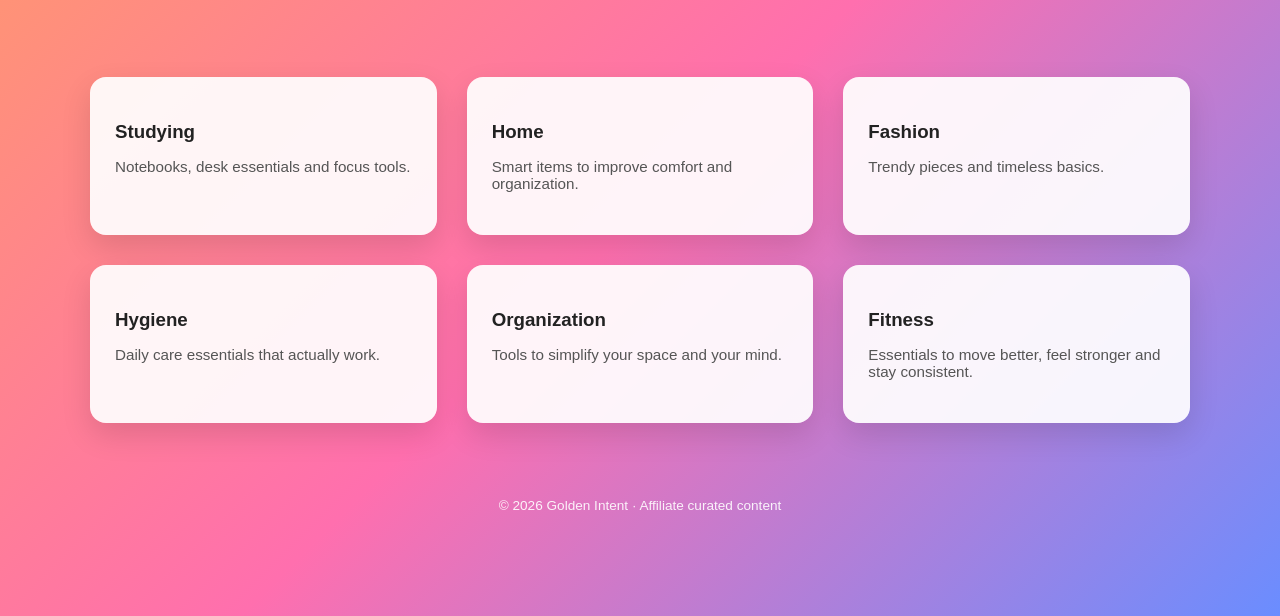
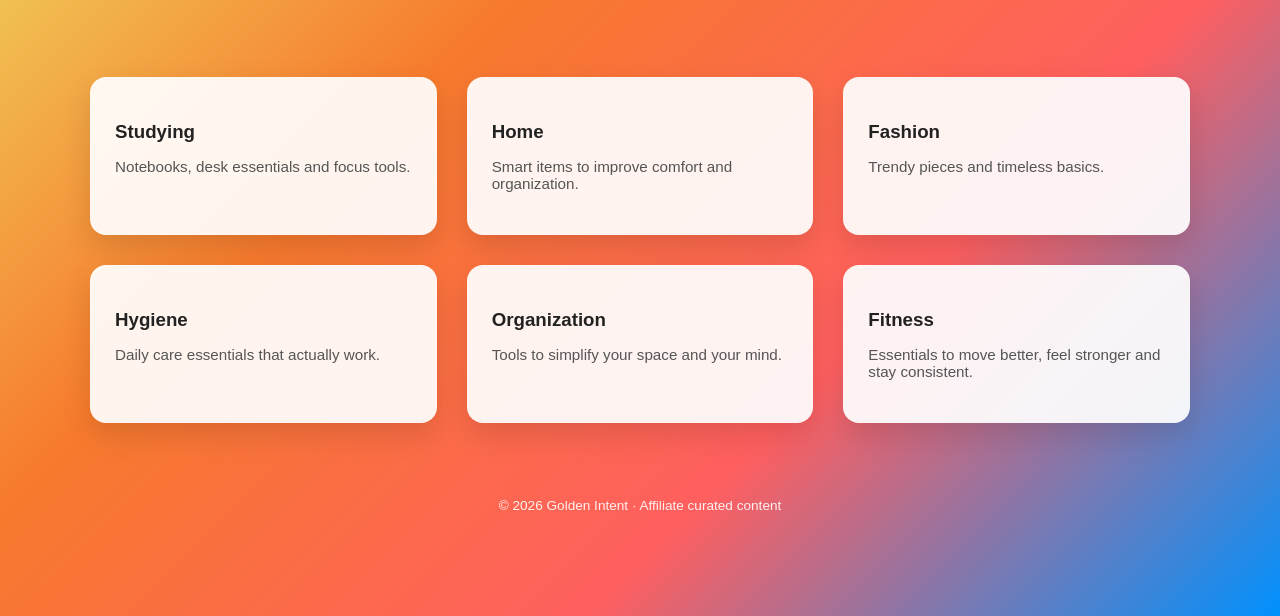
Before and after one commit to datapoint8/GoldenIntent, a plain HTML site: page index.html in a window 1280 px wide. Shown: the part 184-800 px from the top of the page. Drawn offline with Linux system fonts and the light colour scheme.

Commit message:
Update index.html

```diff
--- a/index.html
+++ b/index.html
@@ -9,7 +9,7 @@
     body {
       margin: 0;
       font-family: Arial, sans-serif;
-      background: linear-gradient(135deg, #ff9a6b, #ff6fae, #6a8dff);
+      background: linear-gradient(135deg, #EEDA60, #F77A2D, #FF5F5F, #0091FE);
       background-attachment: fixed;
       color: #222;
     }
```
